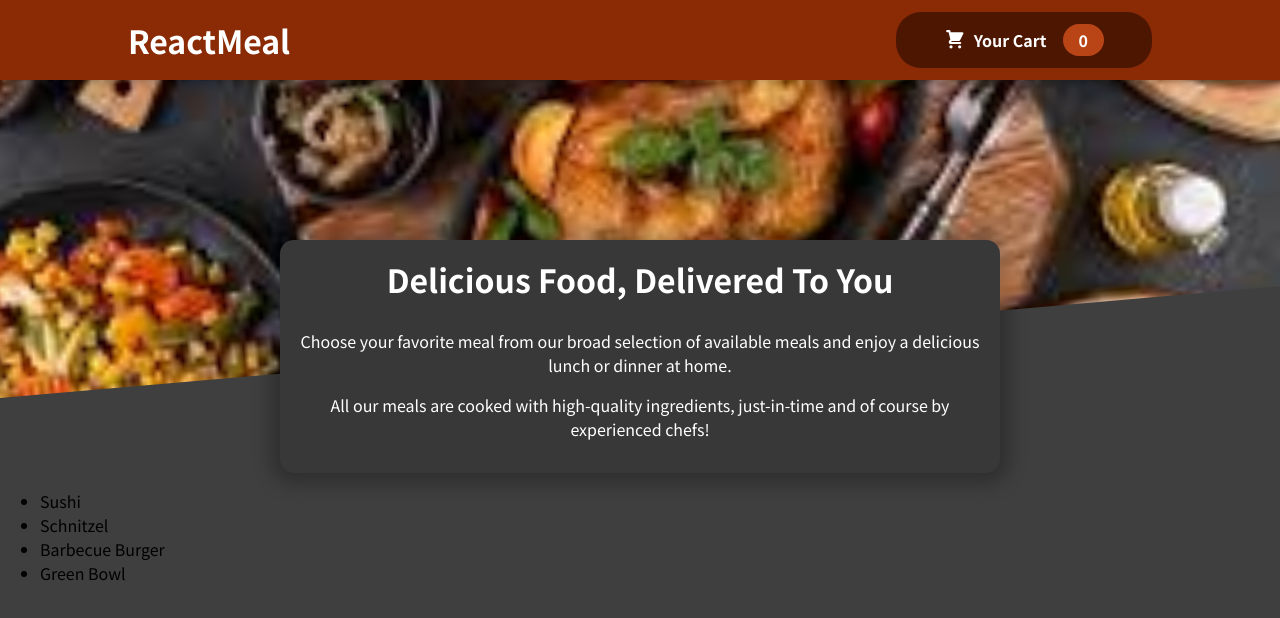
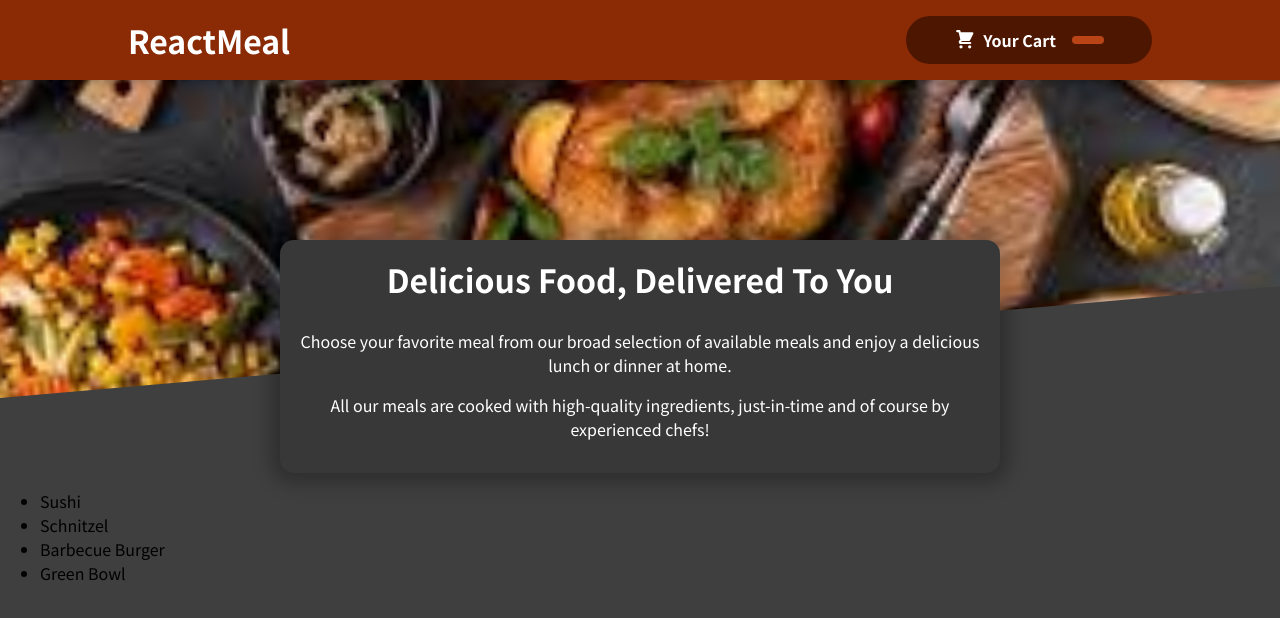
Before and after one commit to Krushna1621/Restaurent_App, a React (Create React App) app: page / in a window 1280 px wide. Shown: the top 618 px of the page. Built offline with nearby package versions, Linux system fonts and the light colour scheme.

Commit message:
Making the Items visible

```diff
--- a/src/Components/Layout/HeaderCardButton.js
+++ b/src/Components/Layout/HeaderCardButton.js
@@ -12,7 +12,7 @@ const HeaderCartButton=()=>{
                 Your Cart
             </span>
             <span className={classes.badge}>
-              0
+
             </span>
         </button>
     )
```
